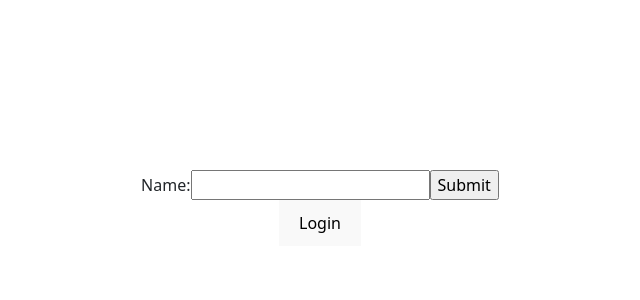
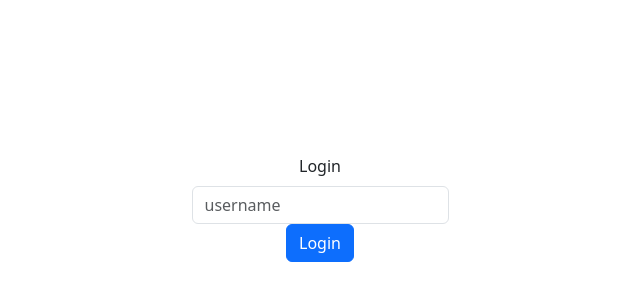
Before and after one commit to jpr0023/CommerceBankFrontend, a React (Vite) app: page /login in a window 1280 px wide. Shown: the part 192-492 px from the top of the page, without its empty margins (320-960 px from the left). Built offline with nearby package versions, Linux system fonts and the light colour scheme.

Commit message:
26MAR2025

```diff
--- a/src/App.jsx
+++ b/src/App.jsx
@@ -2,6 +2,7 @@
  import { BrowserRouter as Router, Route, Routes } from 'react-router-dom';
 import Home from './pages/Home'
 import Login from './pages/Login'
+import Saved from './pages/SavedURLs'
 import Book from './pages/Book'
 import URLSearch from './pages/URLSearch'
 import { useNavigate } from 'react-router-dom';
@@ -22,6 +23,7 @@ function App() {
 
         <Route element = {<ProtectedRoutes/>}>
            <Route path="/" element = {<Home/>}/>
+           <Route path="/SavedURLs" element = {<Saved/>}/>
            <Route path="/URLSearch" element = {<URLSearch/>}/>
            <Route path="/book" element = {<Book/>}/>
 
--- a/src/components/Header.jsx
+++ b/src/components/Header.jsx
@@ -12,9 +12,9 @@ function Header() {
         <Navbar.Collapse id="basic-navbar-nav">
           <Nav className="me-auto">
             <Nav.Link href="/">Home</Nav.Link>
-            <Nav.Link href="/book">Book</Nav.Link>
+            <Nav.Link href="/URLSearch">URL Search</Nav.Link>
+            <Nav.Link href="/SavedURLs">Saved URLs</Nav.Link>
             <Nav.Link href="/Login">Logout</Nav.Link>
-            <Nav.Link href="/URLSearch">URL Search</Nav.Link>
           </Nav>
         </Navbar.Collapse>
       </Container>
--- a/src/pages/Login.jsx
+++ b/src/pages/Login.jsx
@@ -1,25 +1,85 @@
-import { useNavigate } from 'react-router-dom';
+import { useState } from "react";
+import { Button, Form } from "react-bootstrap";
+import { useNavigate } from "react-router-dom";
 function Login() {
+
+
+      const[createUser, Create] = useState({
+          user:'',
+        });
+
       const navigate = useNavigate();
-  const handleLogin = () => {
-    // Perform login logic here (e.g., API call)
-    // If login is successful:
-    navigate('/');
+
+
+      const handleLogin =(e)=>{
+          e.preventDefault();
+          fetch("http://localhost:8081/createUser",
+            {
+            method:"POST",
+            headers:{
+              "Content-Type" : "application/json"
+            },
+            body: JSON.stringify(createUser)
+          })
+
+          .then(res=>{
+              console.log(1,res);
+              if(res.status === 201){
+                return res.json();
+              }else{
+                return null;
+              }
+            })
+          .then(res=>{
+            console.log(res)
+            if(res!==null){
+              navigate("/");
+            }else{
+              alert('fails');
+            }
+
+          });
+
+      }
+
+
+      const changeValue = () => {
+        console.log(e);
+        Create({
+         ...createUser, [e.target.name]:e.target.value
+
+        });
+        console.log(e.target.name + " name "  );
+        console.log(e.target.value + " value " );
       };
+
+
+
+
+
 
       return (
 
         <div>
-      <form>
-  <label>
-      Name:
-        <input type="text" name="name" />
-  </label>
-        <input type="submit" value="Submit" />
-</form>
 
-      <button onClick={handleLogin}>Login</button>
+          <Form onSubmit = {handleLogin}>
+              <Form.Group controlId="formBasicEmail">
+                  <Form.Label>Login</Form.Label>
+                  <Form.Control type="text" placeholder="username" onChange = {changeValue} name="user" />
+              </Form.Group>
+
+              <Button variant="primary" type="submit">
+                  Login
+              </Button>
+          </Form>
       </div>
+
       );
+
+
+
+
+
+
 }
 export default Login;
--- /dev/null
+++ b/src/pages/SavedURLs.jsx
@@ -0,0 +1,47 @@
+import Header from "../components/Header";
+import { useEffect, useState } from "react";
+import { Table } from "react-bootstrap";
+
+
+function Saved() {
+
+    const [urls, setUrl] = useState([]);
+
+    useEffect(()=>{
+        fetch(" http://localhost:8081/urls", {method:"GET"})
+        .then(res =>res.json())
+        .then(res=>{
+            setUrl(res)});
+    },[])
+
+    return (
+        <div>
+              <Header/>
+          <Table striped bordered hover>
+      <thead>
+        <tr>
+          <th>#</th>
+          <th>Url</th>
+        </tr>
+      </thead>
+      <tbody>
+
+        {urls.map(urls =>
+
+            <tr key = {urls.id}>
+            <td>{urls.id}</td>
+            <td>{urls.url}</td>
+            </tr>
+        )}
+
+
+      </tbody>
+      </Table>
+        </div>
+      );
+
+}
+
+
+
+export default Saved;
--- a/src/pages/URLSearch.jsx
+++ b/src/pages/URLSearch.jsx
@@ -46,22 +46,53 @@ import Header from "../components/Header";
 
 function URLSearch() {
 
-    const[urls, setUrls] = useState({
+    const[urls, URLS] = useState({
         url:'',
       });
 
     const navigate = useNavigate();
 
+    const showinfo =(e)=>{
+      e.preventDefault();
+      fetch("http://localhost:8081/analyze",
+        {
+        method:"GET",
+        headers:{
+          "Content-Type" : "application/json"
+        },
+        body: JSON.stringify(urls)
+      })
 
+      .then(res=>{
+          console.log(1,res);
+          if(res.status === 201){
+            return res.json();
+          }else{
+            return null;
+          }
+        })
+      .then(res=>{
+        console.log(res)
+        if(res!==null){
+          navigate("/");
+        }else{
+          alert('fails');
+        }
+
+      });
+
+  }
     const submitURL =(e)=>{
         e.preventDefault();
-        fetch("http://localhost:8081/analyze", {
+        fetch("http://localhost:8081/urls",
+          {
           method:"POST",
           headers:{
             "Content-Type" : "application/json"
           },
           body: JSON.stringify(urls)
         })
+
         .then(res=>{
             console.log(1,res);
             if(res.status === 201){
@@ -84,7 +115,7 @@ function URLSearch() {
 
     const changeValue=(e)=>{
         console.log(e);
-        setUrls({
+        URLS({
          ...urls, [e.target.name]:e.target.value
         });
         console.log(e.target.name + " name "  );
@@ -96,16 +127,21 @@ function URLSearch() {
 
         <div>
           <Header/>
-            <Form onSubmit = {submitURL}>
+            <Form onSubmit = {showinfo}>
                 <Form.Group controlId="formBasicEmail">
-                    <Form.Label>Enter URL to Analyze</Form.Label>
-                    <Form.Control type="text" placeholder="Enter URL" onChange = {changeValue} name="url" />
+                    <Form.Label>Save URL</Form.Label>
+                    <Form.Control type="text" placeholder="Enter a URL to Analyze" onChange = {changeValue} name="url" />
                 </Form.Group>
 
                 <Button variant="primary" type="submit">
-                    Submit
+                    Analyze
+                </Button>
+                <Button onClick = {submitURL} variant="primary" type="submit">
+                    Save
                 </Button>
             </Form>
+
+
         </div>
       );
 
```
Lines whose indentation alone changed are shown as unchanged.
